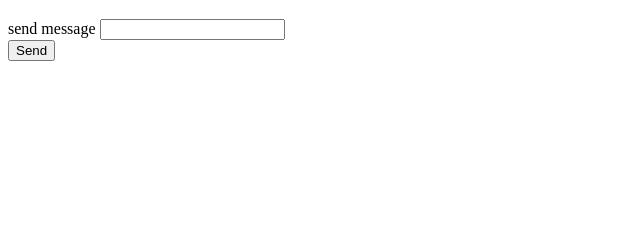
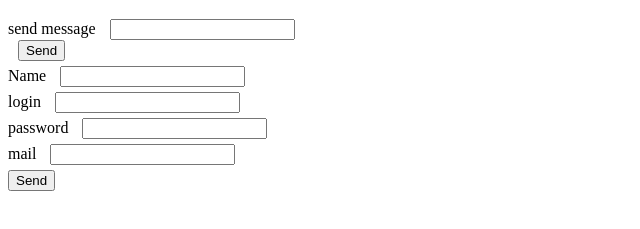
Before and after one commit to Nebosmile/passportjs, a website: page public/builds.html in a window 1280 px wide. Shown: the part 61-290 px from the top of the page, without its empty margins (0-640 px from the left). Drawn offline with nearby package versions, Linux system fonts and the light colour scheme.

Commit message:
add user rout + login form

```diff
--- a/public/builds.html
+++ b/public/builds.html
@@ -4,11 +4,19 @@
 <head>
     <meta charset="utf-8">
 </head>
-
+<style media="screen">
+    label{
+        display:block;
+        margin-bottom: 5px;
+    }
+    label input{
+        margin-left: 10px;
+    }
+</style>
 <body >
     <div id="app">
         <h1>welcome to default template</h1>
-        <form class=""  method="post">
+        <form ref='app_form' class=""  method="post">
             <label> send message
                 <input type="text" name="" v-model='message'>
                 <div class="">
@@ -16,6 +24,21 @@
                 </div>
                 <input @click='send_message' type="button" name="" value="Send">
             </label>
+            <div class="">
+                <label>Name
+                    <input type="text" name="" v-model='message'>
+                </label>
+                <label>login
+                    <input type="text" name="login" v-model='message'>
+                </label>
+                <label>password
+                    <input type="password" name="" v-model='message'>
+                </label>
+                <label>mail
+                    <input type="email" name="" v-model='message'>
+                </label>
+                <input @click='login' type="button" name="" value="Send">
+            </div>
         </form>
     </div>
 
--- a/public/js/app.js
+++ b/public/js/app.js
@@ -20,6 +20,33 @@ var app = new Vue({
 					console.log(data);
 				}
 			})
+		},
+		login(){
+			var form = this.$refs.app_form;
+			var name = form.elements.title;
+			var login = form.elements.login;
+			var password = form.elements.password;
+			var email = form.elements.email;
+
+			var postdata ={
+				name:name,
+				login:login,
+				password:password,
+				email:email,
+			}
+
+
+			$.ajax({
+				url:'/user/registration',
+				processData: false,
+				contentType: false,
+				data:postdata,
+				type:'POST',
+				dataType:'json',
+				success:function(data) {
+					console.log(data);
+				}
+			})
 		}
 	}
 })
--- a/routers.js
+++ b/routers.js
@@ -4,6 +4,7 @@ const serve = require('koa-static');
 
 
 const base_controller = require('./controlers/index');
+const user_controller = require('./controlers/user');
 
 
 
@@ -11,7 +12,9 @@ router.get('/',base_controller.get_index)
 
 
 router.post('/',base_controller.post_index)
-
+router.post('/user/registration',user_controller.registr)
+// router.post('/user/login',user_controller.login)
+// router.post('/user/found',user_controller.found)
 
 
 module.exports= router;
```
Also changed, not shown: controlers/user.js (+20 -0 lines), schemas/user.js (+4 -4 lines).
